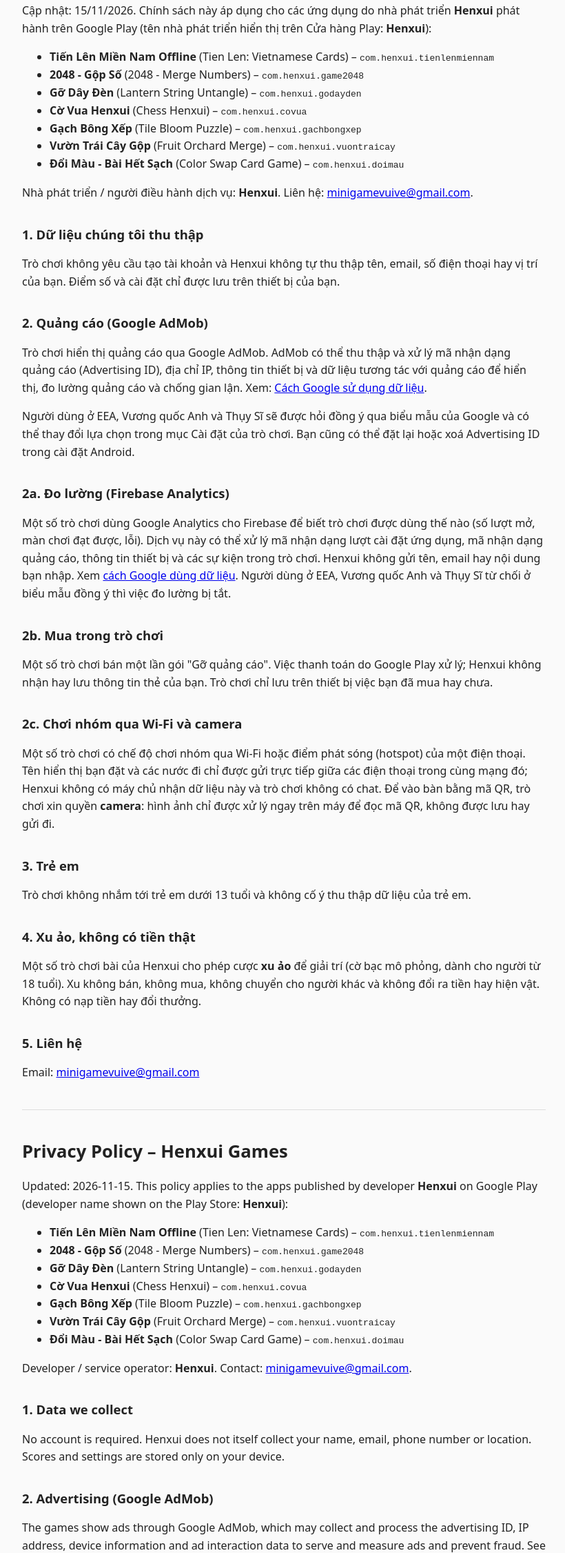
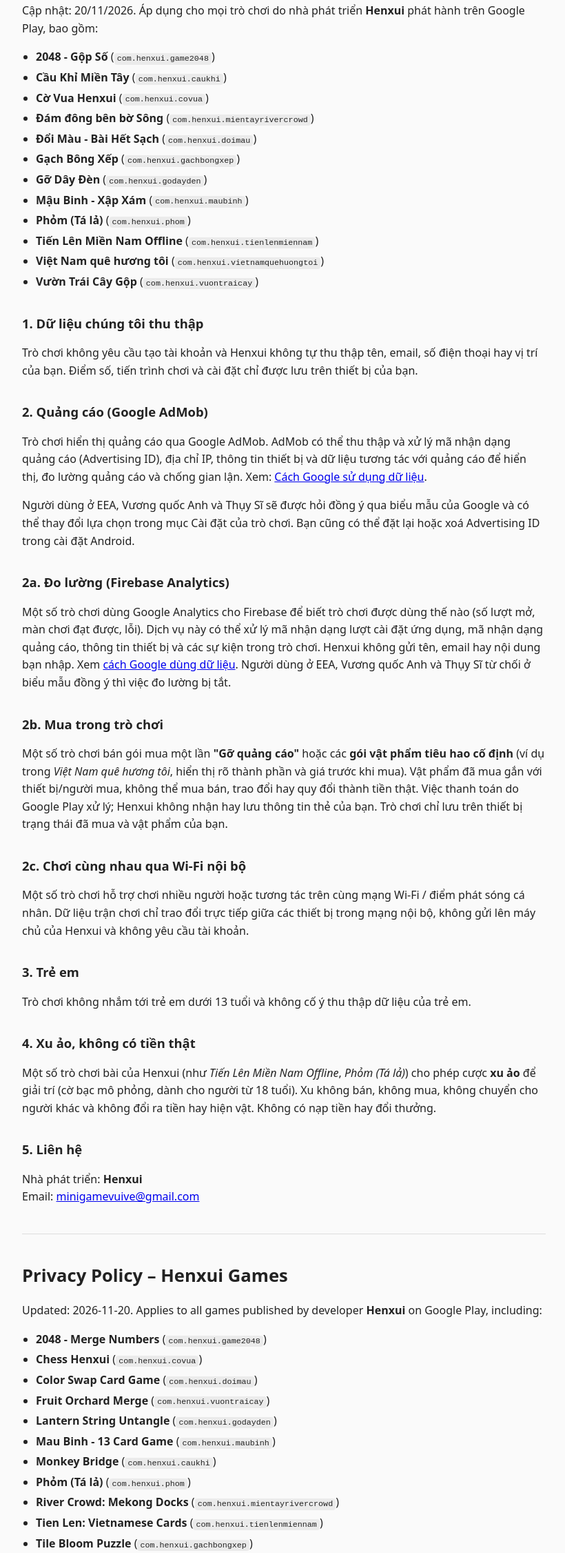
Before and after one commit to Henxui0528/henxui0528.github.io, a plain HTML site: page privacy/index.html in a window 1280 px wide. Shown: the part 96-2347 px from the top of the page at 69% size, without its empty margins (228-1048 px from the left). Drawn offline with Linux system fonts and the light colour scheme.

Commit message:
Update privacy policy with all 12 games, item packs, and local Wi-Fi multiplayer

```diff
--- a/privacy/index.html
+++ b/privacy/index.html
@@ -7,25 +7,30 @@
 <style>
   body{font-family:system-ui,-apple-system,"Segoe UI",Roboto,sans-serif;max-width:760px;margin:0 auto;padding:24px 16px;line-height:1.6;color:#222;background:#fafafa}
   h1{font-size:1.6rem} h2{font-size:1.15rem;margin-top:2rem} hr{margin:2.5rem 0;border:0;border-top:1px solid #ddd}
+  ul{padding-left:1.25rem} li{margin:0.25rem 0} code{font-size:0.9em;background:rgba(127,127,127,0.12);padding:0.1em 0.35em;border-radius:4px}
   @media (prefers-color-scheme:dark){body{background:#121212;color:#e6e6e6}hr{border-color:#333}a{color:#8ab4f8}}
 </style>
 </head>
 <body>
 <h1>Chính sách quyền riêng tư – Henxui Games</h1>
-<p>Cập nhật: 15/11/2026. Chính sách này áp dụng cho các ứng dụng do nhà phát triển <strong>Henxui</strong> phát hành trên Google Play (tên nhà phát triển hiển thị trên Cửa hàng Play: <strong>Henxui</strong>):</p>
+<p>Cập nhật: 20/11/2026. Áp dụng cho mọi trò chơi do nhà phát triển <strong>Henxui</strong> phát hành trên Google Play, bao gồm:</p>
 <ul>
-<li><strong>Tiến Lên Miền Nam Offline</strong> (Tien Len: Vietnamese Cards) – <code>com.henxui.tienlenmiennam</code></li>
-<li><strong>2048 - Gộp Số</strong> (2048 - Merge Numbers) – <code>com.henxui.game2048</code></li>
-<li><strong>Gỡ Dây Đèn</strong> (Lantern String Untangle) – <code>com.henxui.godayden</code></li>
-<li><strong>Cờ Vua Henxui</strong> (Chess Henxui) – <code>com.henxui.covua</code></li>
-<li><strong>Gạch Bông Xếp</strong> (Tile Bloom Puzzle) – <code>com.henxui.gachbongxep</code></li>
-<li><strong>Vườn Trái Cây Gộp</strong> (Fruit Orchard Merge) – <code>com.henxui.vuontraicay</code></li>
-<li><strong>Đổi Màu - Bài Hết Sạch</strong> (Color Swap Card Game) – <code>com.henxui.doimau</code></li>
+  <li><strong>2048 - Gộp Số</strong> (<code>com.henxui.game2048</code>)</li>
+  <li><strong>Cầu Khỉ Miền Tây</strong> (<code>com.henxui.caukhi</code>)</li>
+  <li><strong>Cờ Vua Henxui</strong> (<code>com.henxui.covua</code>)</li>
+  <li><strong>Đám đông bên bờ Sông</strong> (<code>com.henxui.mientayrivercrowd</code>)</li>
+  <li><strong>Đổi Màu - Bài Hết Sạch</strong> (<code>com.henxui.doimau</code>)</li>
+  <li><strong>Gạch Bông Xếp</strong> (<code>com.henxui.gachbongxep</code>)</li>
+  <li><strong>Gỡ Dây Đèn</strong> (<code>com.henxui.godayden</code>)</li>
+  <li><strong>Mậu Binh - Xập Xám</strong> (<code>com.henxui.maubinh</code>)</li>
+  <li><strong>Phỏm (Tá lả)</strong> (<code>com.henxui.phom</code>)</li>
+  <li><strong>Tiến Lên Miền Nam Offline</strong> (<code>com.henxui.tienlenmiennam</code>)</li>
+  <li><strong>Việt Nam quê hương tôi</strong> (<code>com.henxui.vietnamquehuongtoi</code>)</li>
+  <li><strong>Vườn Trái Cây Gộp</strong> (<code>com.henxui.vuontraicay</code>)</li>
 </ul>
-<p>Nhà phát triển / người điều hành dịch vụ: <strong>Henxui</strong>. Liên hệ: <a href="mailto:minigamevuive@gmail.com">minigamevuive@gmail.com</a>.</p>
 
 <h2>1. Dữ liệu chúng tôi thu thập</h2>
-<p>Trò chơi không yêu cầu tạo tài khoản và Henxui không tự thu thập tên, email, số điện thoại hay vị trí của bạn. Điểm số và cài đặt chỉ được lưu trên thiết bị của bạn.</p>
+<p>Trò chơi không yêu cầu tạo tài khoản và Henxui không tự thu thập tên, email, số điện thoại hay vị trí của bạn. Điểm số, tiến trình chơi và cài đặt chỉ được lưu trên thiết bị của bạn.</p>
 
 <h2>2. Quảng cáo (Google AdMob)</h2>
 <p>Trò chơi hiển thị quảng cáo qua Google AdMob. AdMob có thể thu thập và xử lý mã nhận dạng quảng cáo (Advertising ID), địa chỉ IP, thông tin thiết bị và dữ liệu tương tác với quảng cáo để hiển thị, đo lường quảng cáo và chống gian lận. Xem: <a href="https://policies.google.com/technologies/partner-sites">Cách Google sử dụng dữ liệu</a>.</p>
@@ -33,48 +38,65 @@
 
 <h2>2a. Đo lường (Firebase Analytics)</h2>
 <p>Một số trò chơi dùng Google Analytics cho Firebase để biết trò chơi được dùng thế nào (số lượt mở, màn chơi đạt được, lỗi). Dịch vụ này có thể xử lý mã nhận dạng lượt cài đặt ứng dụng, mã nhận dạng quảng cáo, thông tin thiết bị và các sự kiện trong trò chơi. Henxui không gửi tên, email hay nội dung bạn nhập. Xem <a href="https://policies.google.com/technologies/partner-sites">cách Google dùng dữ liệu</a>. Người dùng ở EEA, Vương quốc Anh và Thụy Sĩ từ chối ở biểu mẫu đồng ý thì việc đo lường bị tắt.</p>
+
 <h2>2b. Mua trong trò chơi</h2>
-<p>Một số trò chơi bán một lần gói "Gỡ quảng cáo". Việc thanh toán do Google Play xử lý; Henxui không nhận hay lưu thông tin thẻ của bạn. Trò chơi chỉ lưu trên thiết bị việc bạn đã mua hay chưa.</p>
-<h2>2c. Chơi nhóm qua Wi‑Fi và camera</h2>
-<p>Một số trò chơi có chế độ chơi nhóm qua Wi‑Fi hoặc điểm phát sóng (hotspot) của một điện thoại. Tên hiển thị bạn đặt và các nước đi chỉ được gửi trực tiếp giữa các điện thoại trong cùng mạng đó; Henxui không có máy chủ nhận dữ liệu này và trò chơi không có chat. Để vào bàn bằng mã QR, trò chơi xin quyền <strong>camera</strong>: hình ảnh chỉ được xử lý ngay trên máy để đọc mã QR, không được lưu hay gửi đi.</p>
+<p>Một số trò chơi bán gói mua một lần <strong>"Gỡ quảng cáo"</strong> hoặc các <strong>gói vật phẩm tiêu hao cố định</strong> (ví dụ trong <em>Việt Nam quê hương tôi</em>, hiển thị rõ thành phần và giá trước khi mua). Vật phẩm đã mua gắn với thiết bị/người mua, không thể mua bán, trao đổi hay quy đổi thành tiền thật. Việc thanh toán do Google Play xử lý; Henxui không nhận hay lưu thông tin thẻ của bạn. Trò chơi chỉ lưu trên thiết bị trạng thái đã mua và vật phẩm của bạn.</p>
+
+<h2>2c. Chơi cùng nhau qua Wi-Fi nội bộ</h2>
+<p>Một số trò chơi hỗ trợ chơi nhiều người hoặc tương tác trên cùng mạng Wi-Fi / điểm phát sóng cá nhân. Dữ liệu trận chơi chỉ trao đổi trực tiếp giữa các thiết bị trong mạng nội bộ, không gửi lên máy chủ của Henxui và không yêu cầu tài khoản.</p>
+
 <h2>3. Trẻ em</h2>
 <p>Trò chơi không nhắm tới trẻ em dưới 13 tuổi và không cố ý thu thập dữ liệu của trẻ em.</p>
 
 <h2>4. Xu ảo, không có tiền thật</h2>
-<p>Một số trò chơi bài của Henxui cho phép cược <strong>xu ảo</strong> để giải trí (cờ bạc mô phỏng, dành cho người từ 18 tuổi). Xu không bán, không mua, không chuyển cho người khác và không đổi ra tiền hay hiện vật. Không có nạp tiền hay đổi thưởng.</p>
+<p>Một số trò chơi bài của Henxui (như <em>Tiến Lên Miền Nam Offline</em>, <em>Phỏm (Tá lả)</em>) cho phép cược <strong>xu ảo</strong> để giải trí (cờ bạc mô phỏng, dành cho người từ 18 tuổi). Xu không bán, không mua, không chuyển cho người khác và không đổi ra tiền hay hiện vật. Không có nạp tiền hay đổi thưởng.</p>
 
 <h2>5. Liên hệ</h2>
-<p>Email: <a href="mailto:minigamevuive@gmail.com">minigamevuive@gmail.com</a></p>
+<p>Nhà phát triển: <strong>Henxui</strong><br>
+Email: <a href="mailto:minigamevuive@gmail.com">minigamevuive@gmail.com</a></p>
 
 <hr>
 
 <h1>Privacy Policy – Henxui Games</h1>
-<p>Updated: 2026-11-15. This policy applies to the apps published by developer <strong>Henxui</strong> on Google Play (developer name shown on the Play Store: <strong>Henxui</strong>):</p>
+<p>Updated: 2026-11-20. Applies to all games published by developer <strong>Henxui</strong> on Google Play, including:</p>
 <ul>
-<li><strong>Tiến Lên Miền Nam Offline</strong> (Tien Len: Vietnamese Cards) – <code>com.henxui.tienlenmiennam</code></li>
-<li><strong>2048 - Gộp Số</strong> (2048 - Merge Numbers) – <code>com.henxui.game2048</code></li>
-<li><strong>Gỡ Dây Đèn</strong> (Lantern String Untangle) – <code>com.henxui.godayden</code></li>
-<li><strong>Cờ Vua Henxui</strong> (Chess Henxui) – <code>com.henxui.covua</code></li>
-<li><strong>Gạch Bông Xếp</strong> (Tile Bloom Puzzle) – <code>com.henxui.gachbongxep</code></li>
-<li><strong>Vườn Trái Cây Gộp</strong> (Fruit Orchard Merge) – <code>com.henxui.vuontraicay</code></li>
-<li><strong>Đổi Màu - Bài Hết Sạch</strong> (Color Swap Card Game) – <code>com.henxui.doimau</code></li>
+  <li><strong>2048 - Merge Numbers</strong> (<code>com.henxui.game2048</code>)</li>
+  <li><strong>Chess Henxui</strong> (<code>com.henxui.covua</code>)</li>
+  <li><strong>Color Swap Card Game</strong> (<code>com.henxui.doimau</code>)</li>
+  <li><strong>Fruit Orchard Merge</strong> (<code>com.henxui.vuontraicay</code>)</li>
+  <li><strong>Lantern String Untangle</strong> (<code>com.henxui.godayden</code>)</li>
+  <li><strong>Mau Binh - 13 Card Game</strong> (<code>com.henxui.maubinh</code>)</li>
+  <li><strong>Monkey Bridge</strong> (<code>com.henxui.caukhi</code>)</li>
+  <li><strong>Phỏm (Tá lả)</strong> (<code>com.henxui.phom</code>)</li>
+  <li><strong>River Crowd: Mekong Docks</strong> (<code>com.henxui.mientayrivercrowd</code>)</li>
+  <li><strong>Tien Len: Vietnamese Cards</strong> (<code>com.henxui.tienlenmiennam</code>)</li>
+  <li><strong>Tile Bloom Puzzle</strong> (<code>com.henxui.gachbongxep</code>)</li>
+  <li><strong>Vietnam, My Homeland Farm</strong> (<code>com.henxui.vietnamquehuongtoi</code>)</li>
 </ul>
-<p>Developer / service operator: <strong>Henxui</strong>. Contact: <a href="mailto:minigamevuive@gmail.com">minigamevuive@gmail.com</a>.</p>
+
 <h2>1. Data we collect</h2>
-<p>No account is required. Henxui does not itself collect your name, email, phone number or location. Scores and settings are stored only on your device.</p>
+<p>No account is required. Henxui does not itself collect your name, email, phone number or location. Scores, game progress and settings are stored only on your device.</p>
+
 <h2>2. Advertising (Google AdMob)</h2>
 <p>The games show ads through Google AdMob, which may collect and process the advertising ID, IP address, device information and ad interaction data to serve and measure ads and prevent fraud. See <a href="https://policies.google.com/technologies/partner-sites">How Google uses information</a>. Users in the EEA, UK and Switzerland are asked for consent via Google's form and can change their choice in the game's Settings. You can reset or delete your advertising ID in Android settings.</p>
+
 <h2>2a. Measurement (Firebase Analytics)</h2>
 <p>Some games use Google Analytics for Firebase to understand how the game is used (opens, levels reached, errors). It may process the app-instance ID, advertising ID, device information and in-game events. Henxui does not send your name, email or anything you type. See <a href="https://policies.google.com/technologies/partner-sites">how Google uses data</a>. For users in the EEA, UK and Switzerland who decline in the consent form, measurement is turned off.</p>
-<h2>2b. In-app purchase</h2>
-<p>Some games sell a one-time "Remove ads" purchase. Payment is handled by Google Play; Henxui never receives or stores your card details. The game only stores on your device whether you own the purchase.</p>
-<h2>2c. Group play over Wi-Fi and camera</h2>
-<p>Some games have a group mode over Wi-Fi or one phone's hotspot. The display name you choose and the moves are sent only directly between the phones on that network; Henxui has no server that receives this data, and the games have no chat. To join a table with a QR code, the game asks for the <strong>camera</strong> permission: images are processed on the device only to read the QR code and are never stored or sent.</p>
+
+<h2>2b. In-app purchases</h2>
+<p>Some games sell a one-time <strong>"Remove ads"</strong> purchase or <strong>fixed consumable item packs</strong> (for example in <em>Vietnam, My Homeland Farm</em>, with contents and price shown before purchase). Purchased items are bound to the buyer's device, cannot be traded or redeemed for real money. Payment is handled by Google Play; Henxui never receives or stores your card details. The game only stores your purchase status and owned items on your device.</p>
+
+<h2>2c. Local Wi-Fi multiplayer</h2>
+<p>Some games support playing or interacting together over the same Wi-Fi network or personal hotspot. Gameplay data is exchanged directly between devices on the local network only, is never sent to Henxui servers, and requires no account.</p>
+
 <h2>3. Children</h2>
 <p>The games are not directed at children under 13 and do not knowingly collect children's data.</p>
+
 <h2>4. Virtual coins only</h2>
-<p>Some Henxui card games let adults (18+) wager <strong>virtual coins</strong> for entertainment (simulated gambling). Coins cannot be bought, sold, transferred, or exchanged for money or prizes. There are no deposits, cash-outs or prizes.</p>
+<p>Some Henxui card games (such as <em>Tien Len: Vietnamese Cards</em>, <em>Phỏm (Tá lả)</em>) let adults (18+) wager <strong>virtual coins</strong> for entertainment (simulated gambling). Coins cannot be bought, sold, transferred, or exchanged for money or prizes. There are no deposits, cash-outs or prizes.</p>
+
 <h2>5. Contact</h2>
-<p>Email: <a href="mailto:minigamevuive@gmail.com">minigamevuive@gmail.com</a></p>
+<p>Developer: <strong>Henxui</strong><br>
+Email: <a href="mailto:minigamevuive@gmail.com">minigamevuive@gmail.com</a></p>
 </body>
 </html>
```
